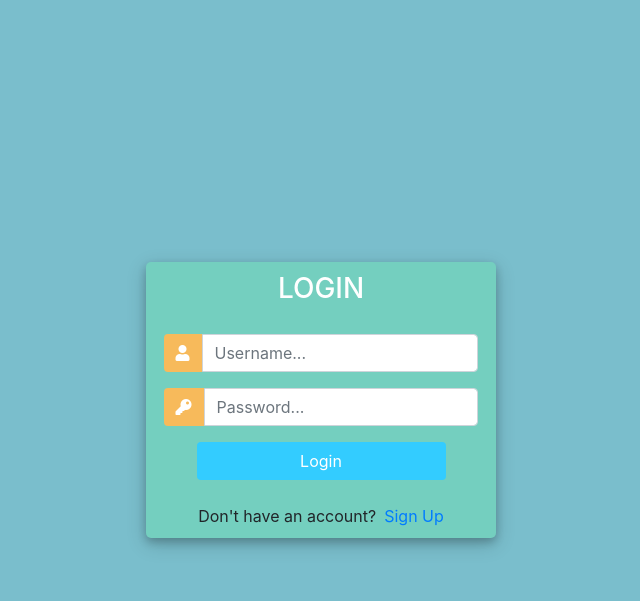
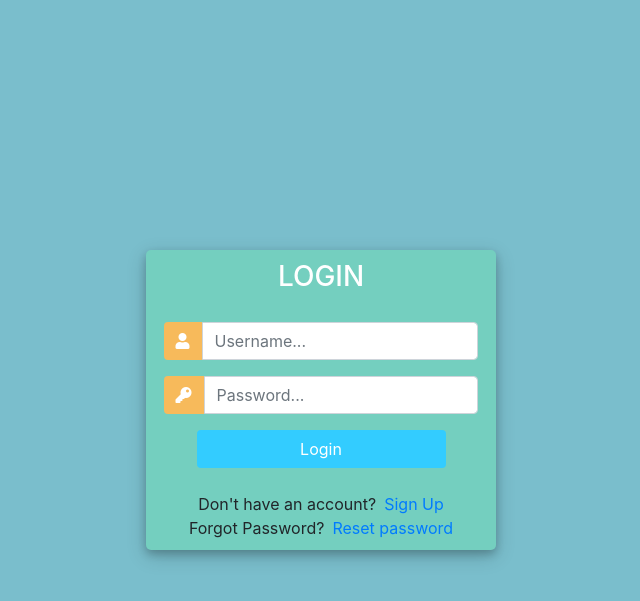
Before and after one commit to s3bc40/crm1, a Django app: page /login/ in a window 1280 px wide. Shown: the top 601 px of the page, without its empty margins (319-959 px from the left). Run offline with Django 3.2, Linux system fonts and the light colour scheme; some libraries are stand-ins or nearby versions.

Commit message:
Reset Password done with auth module, tweak templates and link forgot password, password app gmail, WIP POSTGRESQL and AWS

```diff
--- a/crm1/accounts/templates/accounts/login.html
+++ b/crm1/accounts/templates/accounts/login.html
@@ -118,7 +118,9 @@
 					<div class="d-flex justify-content-center links">
 						Don't have an account? <a href="{% url 'register' %}" class="ml-2">Sign Up</a>
 					</div>
-
+					<div class="d-flex justify-content-center links">
+						Forgot Password? <a href="{% url 'reset_password' %}" class="ml-2">Reset password</a>
+					</div>
 				</div>
 			</div>
 		</div>
--- a/crm1/accounts/urls.py
+++ b/crm1/accounts/urls.py
@@ -21,8 +21,19 @@ urlpatterns = [
     path('update_order/<int:pk>/', views.updateOrder, name='update_order'),
     path('delete_order/<int:pk>/', views.deleteOrder, name='delete_order'),
 
-    path('reset_password/', auth_views.PasswordResetView.as_view(), name='reset_password'), # form for submit email
-    path('reset_password_sent/', auth_views.PasswordResetDoneView.as_view(), name='password_reset_done'), # message success sent email to change password
-    path('reset/<uidb64>/<token>/', auth_views.PasswordResetConfirmView.as_view(), name='password_reset_confirm'), # link in email to submit their password
-    path('reset_password_complete/', auth_views.PasswordResetCompleteView.as_view(), name='password_reset_complete'), # password successfully changed
+    path('reset_password/',
+        auth_views.PasswordResetView.as_view(template_name='accounts/password_reset.html'),
+        name='reset_password'), # form for submit email
+
+    path('reset_password_sent/',
+        auth_views.PasswordResetDoneView.as_view(template_name='accounts/password_reset_sent.html'),
+        name='password_reset_done'), # message success sent email to change password
+
+    path('reset/<uidb64>/<token>/',
+        auth_views.PasswordResetConfirmView.as_view(template_name='accounts/password_reset_form.html'),
+        name='password_reset_confirm'), # link in email to submit their password
+
+    path('reset_password_complete/',
+        auth_views.PasswordResetCompleteView.as_view(template_name='accounts/password_reset_done.html'),
+        name='password_reset_complete'), # password successfully changed
 ]
--- a/crm1/crm1/settings.py
+++ b/crm1/crm1/settings.py
@@ -133,7 +133,7 @@ MEDIA_ROOT = os.path.join(BASE_DIR, "static/img")
 # SMTP Configuration
 EMAIL_BACKEND = 'django.core.mail.backends.smtp.EmailBackend'
 EMAIL_HOST = 'smtp.gmail.com'
-EMAIL_PORT = '587'
+EMAIL_PORT = 587
 EMAIL_USE_TLS = True
-EMAIL_HOST_USER = os.environ.get('EMAIL_USER_HOST', '')
-EMAIL_HOST_PASSWORD = os.environ.get('EMAIL_USER_PWD', '')
+EMAIL_HOST_USER = str(os.environ['EMAIL_USER_HOST'])
+EMAIL_HOST_PASSWORD = str(os.environ['EMAIL_USER_PWD'])
```
Also changed, not shown: crm1/db.sqlite3.
